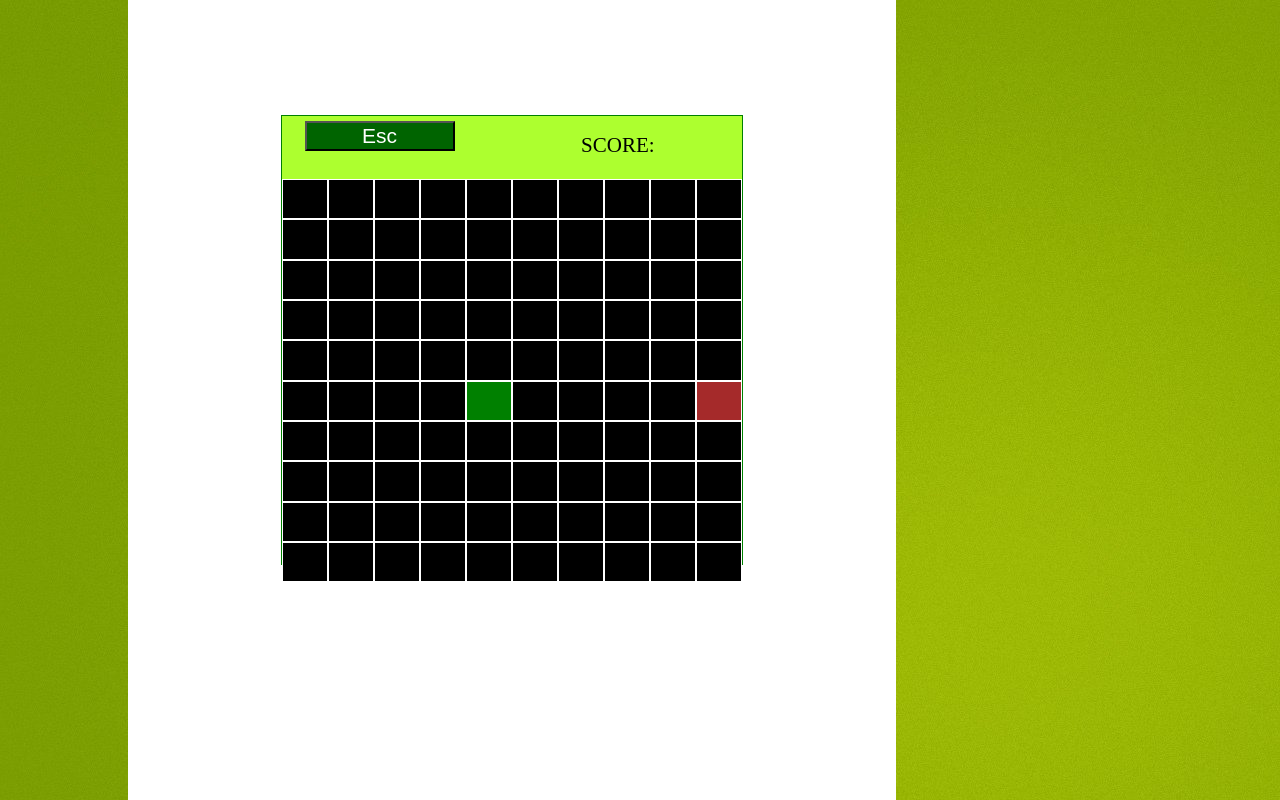
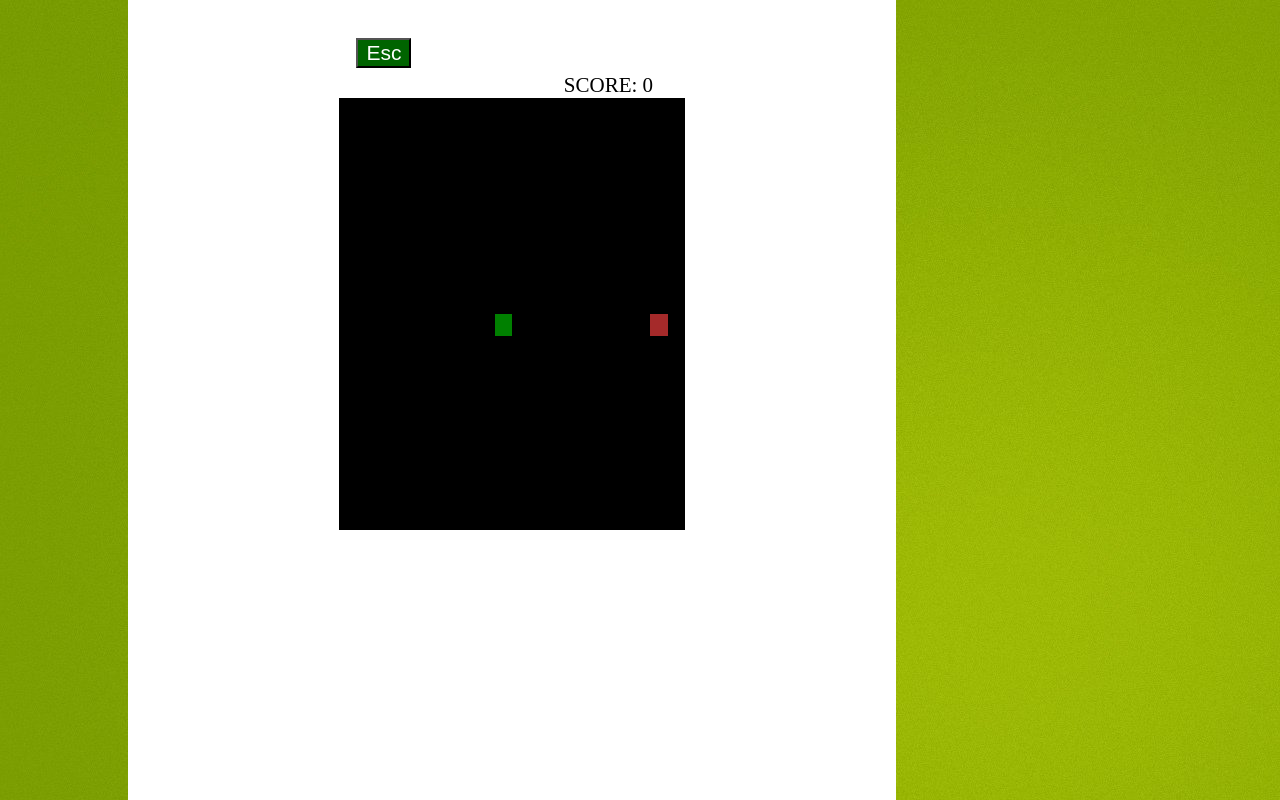
Before and after one commit to Lihotkin/zmeikaJS, a plain HTML site: page index.html in a window 1280 px wide. Both pictures are taken after a click on the button "Play". Drawn offline with Linux system fonts and the light colour scheme.

Commit message:
create wals

```diff
--- a/index.html
+++ b/index.html
@@ -29,7 +29,7 @@
 
         <div id="game-page" class="hidden">
             <button id="esc-btn" class="stylebutton">Esc</button>
-            <p id = "score">SCORE: <div id ="result" ></div></p>
+            <p id = "score">SCORE:</p> <div id ="result" ></div>
             <div id = "areaGame"></div>
         </div>
     </div>
--- a/main.css
+++ b/main.css
@@ -37,11 +37,10 @@ body {
 }
 #game-page{
   margin: 0px auto;
-  margin-top: 15%;
-  height: 56%;
-  width: 60%;
-  background-color: greenyellow;
-  border: 1px solid green;
+  margin-top: 5%;
+  height: 60%;
+  width: 45%;
+  background-color: white;
 }
 #area {
   margin-right: 20%;
@@ -56,20 +55,24 @@ body {
   height: 90%;
   width: 100%;
   display: grid;
-  grid-template-columns: repeat(10, 1fr);
-  grid-template-rows: repeat(10, 1fr);
+  grid-template-columns: repeat(20, 1fr);
+  grid-template-rows: repeat(20, 1fr);
   place-items: stretch;
 }
 .AreaBox{
   background-color: black;
-  border: 1px solid white;
 }
-#esc-btn{
-  margin-left: 5%;
-}
+/* .WallsBox{
+  background-color: white;
+} */
 #score {
+  display: inline;
   margin-top: -5%;
   margin-left: 65%;
+}
+#result{
+  display: inline;
+  width: 5%;
 }
 .zagalovok {
   text-align: center;
@@ -98,7 +101,10 @@ body {
   color: white;
 
 }
-
+#esc-btn{
+  width: 55px;
+  margin-left: 5%;
+}
 #play-btn {
   margin-top: 50px;
 }
--- a/main.js
+++ b/main.js
@@ -1,12 +1,15 @@
 let isGameActive = false;
-const gameTimeToFrame = 1000;
+const gameTimeToFrame = 300;
 
-let blok = 10;
+let blok = 20;
+let score = 0;
 let dir = "stop";
-let string = 10;
+let string = 20;
 let head = {
     x: Math.floor(string/2-1),
-    y: Math.floor(blok/2)
+    y: Math.floor(blok/2),
+    Tail: [],
+    MaxTail: blok * string
 };
 let food = {
     x: Math.floor(Math.random()*string+0),
@@ -21,10 +24,10 @@ document.addEventListener('readystatechange', () => {
     }
 });
 document.addEventListener("keydown", (e) => {
-    if (e.keycode === 37 && dir != "right"){ dir = "left";}
-    else if (e.keycode === 38 && dir != "down"){ dir = "up";}
-    else if (e.keycode === 39 && dir != "left"){ dir = "right";}
-    else if (e.keycode === 40 && dir != "up"){ dir = "down";}
+    if (e.code === 'KeyA' && dir != "right"){ dir = "left";}
+    else if (e.code === 'KeyW' && dir != "down"){ dir = "up";}
+    else if (e.code === 'KeyD' && dir != "left"){ dir = "right";}
+    else if (e.code === 'KeyS' && dir != "up"){ dir = "down";}
 
 });
 
@@ -43,7 +46,7 @@ function main() {
         pages.gameMenu.classList.add('hidden');
         pages.gamePage.classList.remove('hidden');
         isGameActive = true;
-        GameZone();
+        gameZone();
         setTimeout(game, gameTimeToFrame);
     });
     const escButtonElement = document.getElementById('esc-btn');
@@ -73,8 +76,9 @@ function main() {
     });
 
 }
-function GameZone(){
+function gameZone(){
     var div = document.getElementById('areaGame');
+    head.Tail.unshift({x: head.x, y: head.y});
     for (var j = 0; j < blok; j++){
         for (var i = 0; i < string; i++ )
         {
@@ -85,17 +89,63 @@ function GameZone(){
         }
     }
     document.getElementById(`${food.x} ${food.y}`).classList.add('food');
-    document.getElementById(`${head.x} ${head.y}`).classList.add('head');
 }
-function game() {
+function action(){
     document.getElementById(`${food.x} ${food.y}`).classList.remove('food');
-    document.getElementById(`${head.x} ${head.y}`).classList.remove('head');
-    if (dir === "left") {head.x--;}
+    if (dir === "left") { head.x--;}
     else if (dir === "right") {head.x++;}
     else if (dir === "up") {head.y--;}
     else if (dir === "down") {head.y++;}
     document.getElementById(`${food.x} ${food.y}`).classList.add('food');
-    document.getElementById(`${head.x} ${head.y}`).classList.add('head');
-    // document.getElementById("result").innerHTML = head.x;
+    document.getElementById("result").innerHTML = score;
+}
+function eat(){
+    if (head.x == food.x && head.y == food.y){
+        document.getElementById(`${food.x} ${food.y}`).classList.remove('food');
+        head.Tail.unshift({x: head.x, y: head.y});
+        score++;
+        food = {
+            x: Math.floor(Math.random()*string+0),
+            y: Math.floor(Math.random()*blok+0)
+        };
+
+    }
+    else {
+        head.Tail.pop();
+        head.Tail.unshift({x: head.x, y: head.y});
+    }
+}
+function tail(){
+    if (head.Tail[0].x >= 0 && head.Tail[0].x < string && head.Tail[0].y >= 0 && head.Tail[0].y < blok){
+    for (let j = 0; j < blok; j++){
+        for (let i = 0; i < string; i++){
+            document.getElementById(`${i} ${j}`).classList.remove('tail');
+            document.getElementById(`${i} ${j}`).classList.remove('head');
+        }
+    }
+    for (let i = 0; i < head.Tail.length; i++){
+            if (i == 0){
+                document.getElementById(`${head.Tail[i].x} ${head.Tail[i].y}`).classList.add('head');
+            }
+            else {
+                document.getElementById(`${head.Tail[i].x} ${head.Tail[i].y}`).classList.add('tail');
+            }
+    }
+}
+}
+function walls(){
+    if ((head.x === 0 && dir === "left") || ( head.x === string-1 && dir === "right" ) ||
+    ( head.y === blok-1 && dir === "down" ) || ( head.y === 0 && dir === "up" )){
+        isGameActive = false;
+        score ="Dead";
+        document.getElementById("result").innerHTML = score;
+    }
+}
+
+function game() {
+    action();
+    eat();
+    tail();
+    setTimeout(walls, gameTimeToFrame);
     if (isGameActive) setTimeout(game, gameTimeToFrame);
 }
```
